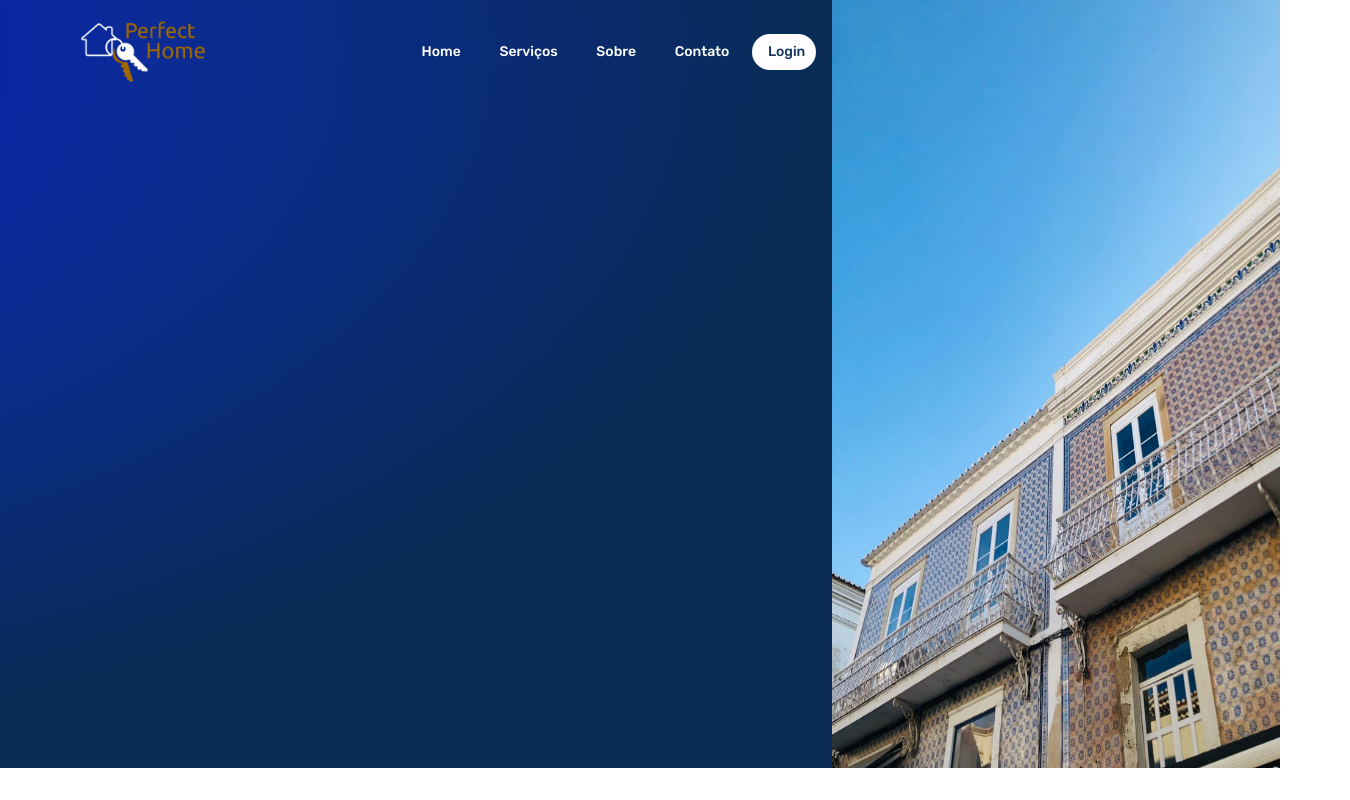
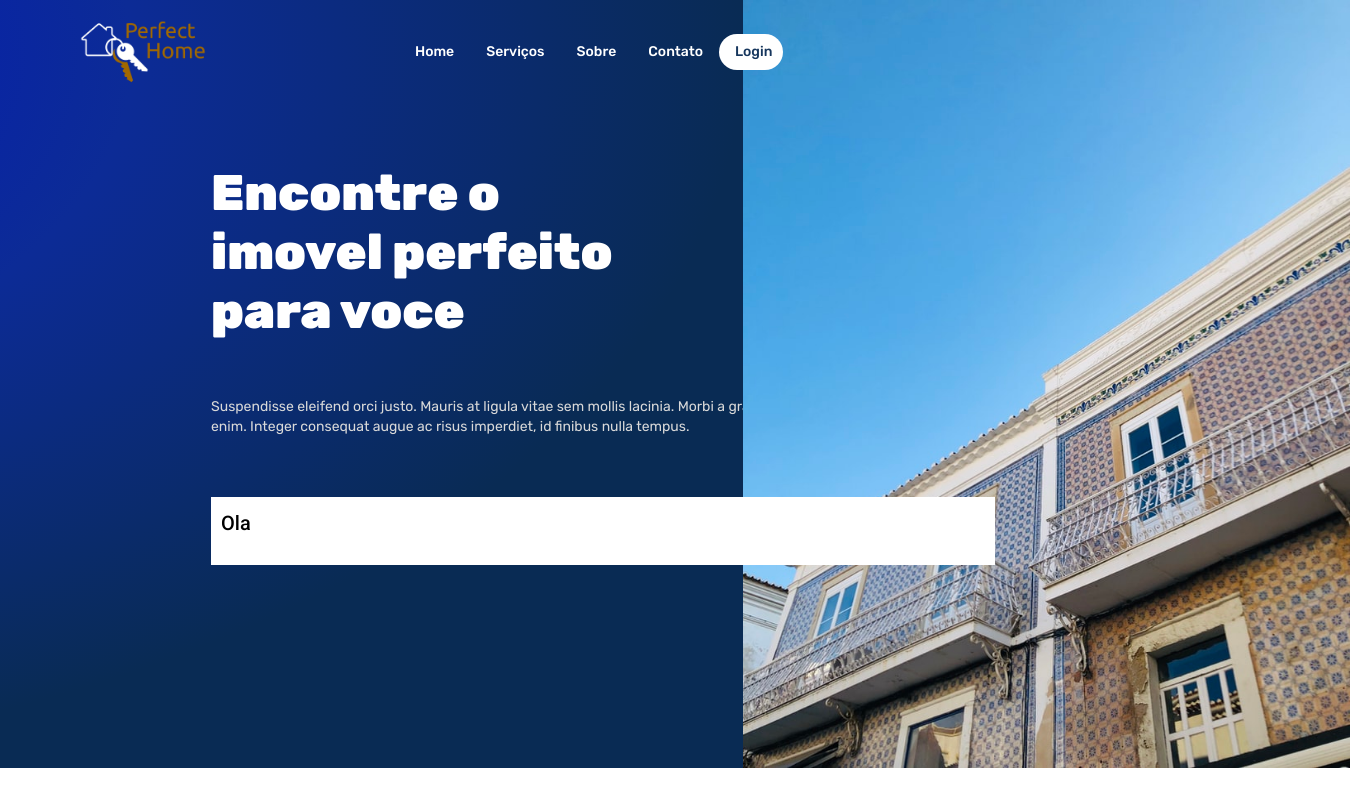
Before and after one commit to BrendowLincoln/PerfectHome, an Angular app: page / in a window 1280 px wide. Shown: the whole page, 1350 px wide, since content can reach past the window. Built offline with nearby package versions, Linux system fonts and the light colour scheme.

Commit message:
WIP: search field

```diff
--- a/src/app/home/home.component.html
+++ b/src/app/home/home.component.html
@@ -1,6 +1,7 @@
 <!-- PRIMARY SECTION -->
 <section class="primary-section">
     <div class="primary-section-color">
+
         <!-- NAVBAR -->
         <mat-toolbar class="header">
             <mat-toolbar-row>
@@ -16,8 +17,28 @@
         </mat-toolbar>
         <!-- /NAVBAR -->
 
+        <!-- BANNER -->
+        <div class="container-banner-text">
+            <div class="banner-text">
+                <p>Encontre o imovel perfeito para voce</p>
+            </div>
+
+            <div class="banner-subtitle-text">
+                <p>
+                    Suspendisse eleifend orci justo. Mauris at ligula vitae sem mollis lacinia.
+                    Morbi a gravida enim.
+                    Integer consequat augue ac risus imperdiet, id finibus nulla tempus.
+                </p>
+            </div>
+        </div>
+        <!-- /BANNER -->
+
     </div>
     <img src="/assets/image1.jpeg" class="primary-section-image">
 
+    <div class="search-field">
+        <h2>Ola</h2>
+    </div>
+
 </section>
 <!-- /PRIMARY SECTION -->
--- a/src/app/home/home.component.scss
+++ b/src/app/home/home.component.scss
@@ -7,9 +7,10 @@
     position: relative;
     display: flex;
     flex-direction: row;
+    min-width: 1350px;
 
     .primary-section-color {
-        width: 65%;
+        width: 55%;
         height: 100%;
         background: radial-gradient(farthest-side at -64% 7%, #0014C7 , #0C2B96, #092B54);
 
@@ -49,13 +50,51 @@
 
 
             }
+
+        }
+
+
+        .container-banner-text {
+            display: flex;
+            flex-direction: column;
+            width: 100%;
+            height: calc(100%/2);
+            margin-top: 60px;
+            padding-left: 211px;
+
+            .banner-text {
+                width: 413px;
+                font-family: Rubik;
+                font-weight: 900;
+                font-size: 50px;
+                line-height: 59px;
+
+                color: #FFFFFF;
+            }
+
+            .banner-subtitle-text {
+                width: 581px;
+                font-family: Rubik;
+                font-size: 14px;
+                color: #D9D9D9;
+                margin-top: 44px;
+            }
         }
     }
 
     .primary-section-image {
-        width: 35%;
+        width: 45%;
         height: 100%;
         background-color: #095426;
+    }
+
+    .search-field {
+        position: absolute;
+        bottom: 203px;
+        left: 211px;
+        width: 764px;
+        background: white;
+        padding: 10px;
     }
 
 
--- a/src/styles.scss
+++ b/src/styles.scss
@@ -3,3 +3,4 @@
 
 html, body { height: 100%; }
 body { margin: 0; font-family: Roboto, "Helvetica Neue", sans-serif; }
+h2 { padding: 0; margin: 0; }
```
Also changed, not shown: src/app/material.module.ts (+5 -2 lines).
